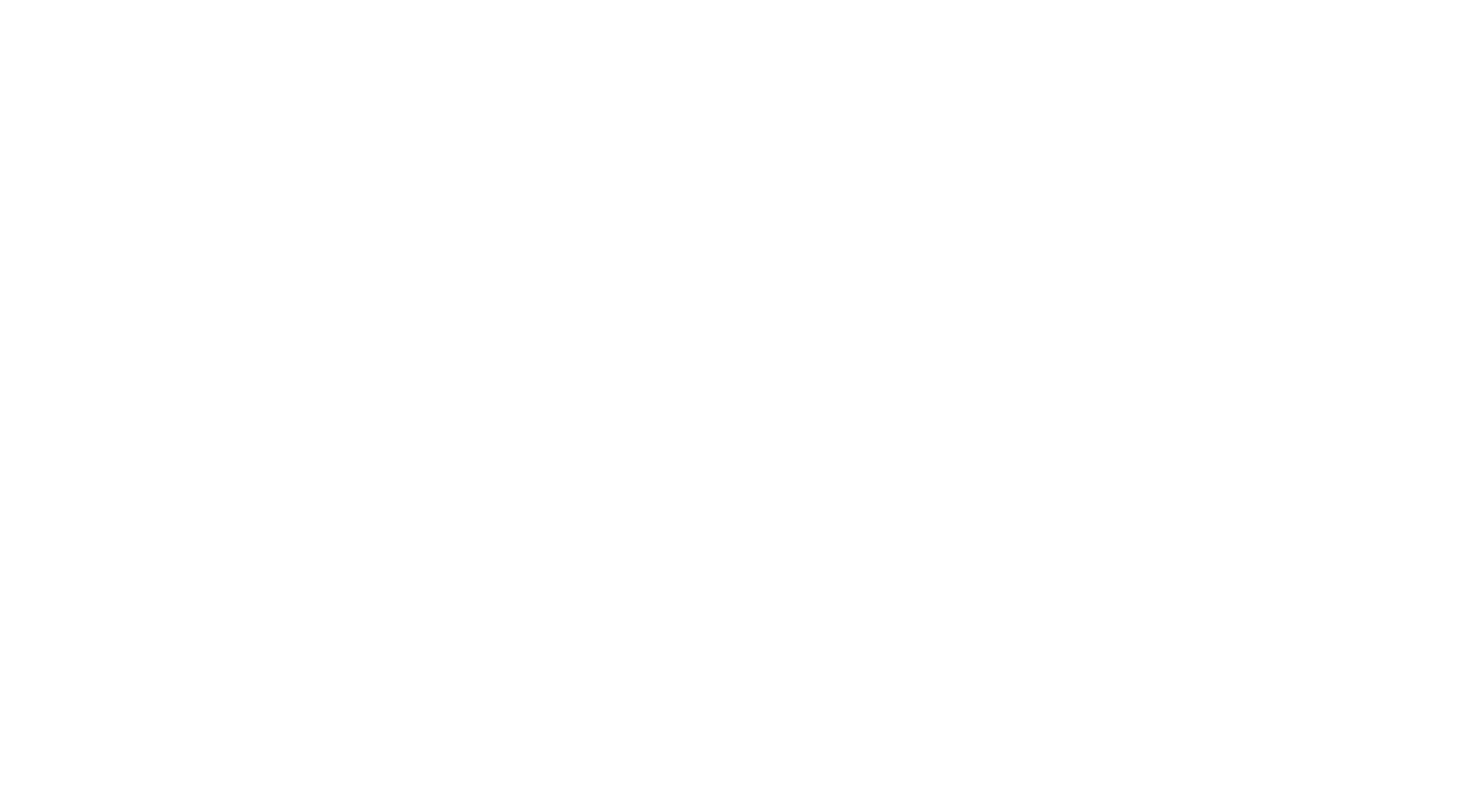
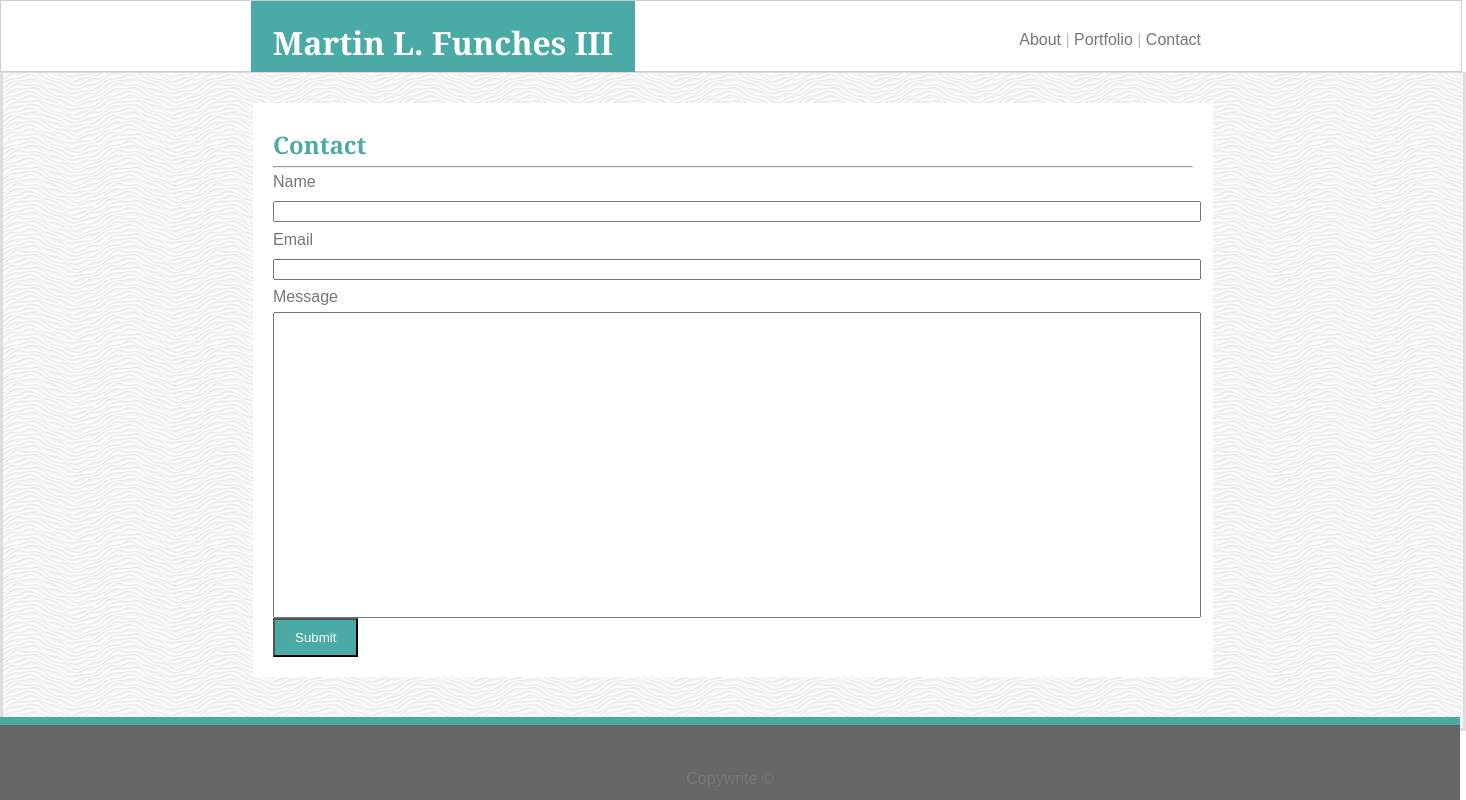
Before and after one commit to mlfiii/github-portfolio, a plain HTML site: page contact.html in a window 1280 px wide. Shown: the whole page, 1466 px wide, since content can reach past the window. Drawn offline with Linux system fonts and the light colour scheme.

Commit message:
Inserted basic code for contact.html.  Adapted from index.html.

```diff
--- a/assets/css/style.css
+++ b/assets/css/style.css
@@ -7,15 +7,20 @@ html, body {
     height: 100%;
     width:100%;
     }
-    /* .page-wrap {
+    .page-wrap {
         min-height: 100%;
 
         margin-bottom: -40px;
-      }    */
-      /* .page-wrap:after {
+      }
+      .page-wrap:after {
         content: "";
         display: block;
-      } */
+      }
+
+      .site-footer, .page-wrap:after {
+        /* .push must be the same height as footer */
+          height: 40px;
+          }
 /*Header items*/
 .header{
     /*Main header background color: #ffffff*/
@@ -91,10 +96,7 @@ html, body {
 
 }
 /*Footer items*/
-.site-footer, .page-wrap:after {
-    /* .push must be the same height as footer */
-      height: 40px;
-      }
+
 
 .site-footer-formats{
     /*Footer background color: #666666*/
@@ -113,14 +115,14 @@ html, body {
 /*Various formatting items*/
 /* Teal color (used for headings and backgrounds): #4aaaa5*/
 
-    .background-teal{
+    button,.background-teal{
         background-color: #4aaaa5;
     }
 
     h2,.text-teal{
         color: #4aaaa5;
     }
-    .text-white{
+    button,.text-white{
 
         color: white;
     }
@@ -140,16 +142,16 @@ html, body {
 
     /*Fonts:
 
-For heading fonts use font-family: 'Georgia', Times, 'Times New Roman', serif;
+        For heading fonts use font-family: 'Georgia', Times, 'Times New Roman', serif;
 
-For all other fonts use 'Arial', 'Helvetica Neue', Helvetica, sans-serif;
+        For all other fonts use 'Arial', 'Helvetica Neue', Helvetica, sans-serif;
 
-*/
+        */
 
     h1,h2{
         font-family: 'Georgia', Times, 'Times New Roman', serif;
     }
-    a,p,div{
+    a,p,div,button{
         font-family:'Arial', 'Helvetica Neue', Helvetica, sans-serif;
     }
 
@@ -168,3 +170,33 @@ For all other fonts use 'Arial', 'Helvetica Neue', Helvetica, sans-serif;
     p{
         padding: 10px;
     }
+
+    /*Contact Page*/
+
+    input {
+        width: 100%;
+      }
+
+      #content-message{
+          height: 300px;
+      }
+
+
+
+      .content-submit-button {
+        background-color: #4aaaa5;
+        padding: 10px 20px 10px 20px;
+      }
+
+      #contact-content-float{
+            /*Main content background color: #ffffff*/
+            background-color: #ffffff;
+            padding:20px;
+            margin-left: auto;
+            margin-right: auto;
+            margin-top: auto;
+            margin-bottom:auto;
+            line-height: 1.8;
+
+
+      }
--- a/contact.html
+++ b/contact.html
@@ -5,11 +5,52 @@
     <meta name="viewport" content="width=device-width, initial-scale=1.0">
     <meta http-equiv="X-UA-Compatible" content="ie=edge">
     <title>MLFIII Contact</title>
-    <link rel='icon' href='assets/images/favicon.ico' type='image/x-icon'/ >
     <link rel="stylesheet" type="text/css" href="assets/css/style.css">
 </head>
 <body>
+<div class="page-wrap">
+    <div class="header">
+        <div id="header-name" class="background-teal">
+                <h1 class="text-white text-center">Martin L. Funches III</h1>
+        </div>
+        <aside id="header-buttons">
+                <p><a href="index.html"> About </a><span class="text-silver">|</span>
+                    <a href="portfolio.html"> Portfolio </a>  <span class="text-silver">|</span>
+                    <a href="contact.html"> Contact </a> </p>
+        </aside>
 
+    </div>
+
+    <section id="content">
+            <aside id="contact-content-float">
+                    <h2>Contact</h2>
+                    <hr >
+                    <div>
+
+                        <form>
+                            <label for="content-name">Name</label> <br>
+                            <input type="text" id="content-name" name="content-name">
+                            <label for="content-email">Email</label>
+                            <input type="text" id="content-email" name="content-email">
+                            <label for="content-message">Message</label>
+                            <input type="text" id="content-message" name="content-message">
+
+                        </form>
+
+
+
+                        <button id="content-submit-button" class="content-submit-button text-white">Submit</button>
+
+
+                        </div>
+            </aside>
+
+    </section>
+</div>
+    <!-- Creates the sticky footer. -->
+    <footer class="site-footer-formats site-footer text-white">
+            <p>Copywrite ©</p>
+    </footer>
 
     <!-- Javascript file -->
     <script type="text/javascript" src="javascript.js"></script>
```
Also changed, not shown: index.html (+2 -2 lines).
